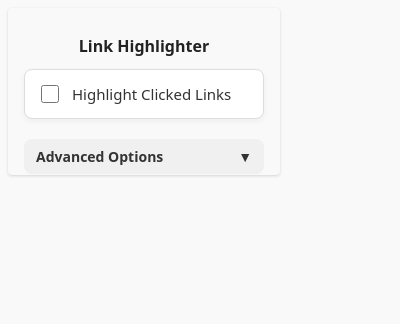
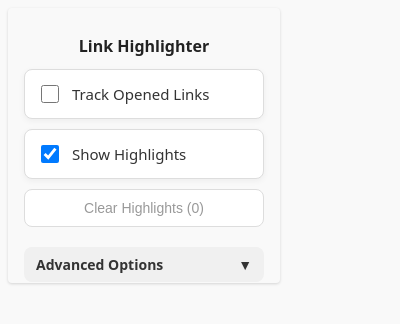
Before and after one commit to TiDeane/Link-Highlighter, a browser extension: page popup.html in a window 400 px wide. Drawn offline with Linux system fonts and the light colour scheme.

Commit message:
feat: separate track and show toggles, add clear highlights button

```diff
--- a/popup.html
+++ b/popup.html
@@ -6,11 +6,23 @@
 <body id="popup-body">
   <h1 class="popup-header">Link Highlighter</h1>
 
-  <!-- Main toggle for highlighting links -->
+  <!-- Whether newly opened links are saved -->
   <label class="toggle-container">
     <input type="checkbox" id="toggle">
-    <span>Highlight Clicked Links</span>
+    <span>Track Opened Links</span>
   </label>
+
+  <!-- Whether saved links are highlighted on pages -->
+  <label class="toggle-container">
+    <input type="checkbox" id="show-highlights">
+    <span>Show Highlights</span>
+  </label>
+
+  <!-- Clear saved links, with a confirmation step -->
+  <div class="clear-container">
+    <button type="button" id="clear">Clear Highlights (<span id="link-count">0</span>)</button>
+    <button type="button" id="clear-confirm" hidden>Are you sure?</button>
+  </div>
 
   <!-- Advanced Options -->
   <div class="advanced-options">
--- a/popup.js
+++ b/popup.js
@@ -1,25 +1,56 @@
 document.addEventListener('DOMContentLoaded', async () => {
   const toggle = document.getElementById('toggle');
+  const showToggle = document.getElementById('show-highlights');
+  const clearButton = document.getElementById('clear');
+  const clearConfirm = document.getElementById('clear-confirm');
+  const linkCount = document.getElementById('link-count');
   const normalizeQuery = document.getElementById('normalize-query');
   const normalizeHash = document.getElementById('normalize-hash');
 
   // Restore saved state
-  const { isActive, normalizeQueryParams, normalizeHashFragments } =
+  const { isActive, showHighlights, highlightList, normalizeQueryParams, normalizeHashFragments } =
     await chrome.storage.local.get({
       isActive: false,
+      showHighlights: true,
+      highlightList: [],
       normalizeQueryParams: true,
       normalizeHashFragments: true
     });
 
   toggle.checked = isActive;
+  showToggle.checked = showHighlights;
+  updateLinkCount(highlightList.length);
   normalizeQuery.checked = normalizeQueryParams;
   normalizeHash.checked = normalizeHashFragments;
 
   toggle.addEventListener('change', async () => {
-    if (toggle.checked) {
-      await chrome.storage.local.set({ isActive: true });
-    } else {
-      await chrome.storage.local.set({ highlightList: [], isActive: false });
+    await chrome.storage.local.set({ isActive: toggle.checked });
+  });
+
+  showToggle.addEventListener('change', async () => {
+    await chrome.storage.local.set({ showHighlights: showToggle.checked });
+  });
+
+  // First click reveals the confirmation (clicking again cancels), second button clears
+  clearButton.addEventListener('click', () => {
+    clearConfirm.hidden = !clearConfirm.hidden;
+  });
+
+  clearConfirm.addEventListener('click', async () => {
+    clearConfirm.hidden = true;
+    await chrome.storage.local.set({ highlightList: [] });
+  });
+
+  function updateLinkCount(count) {
+    linkCount.textContent = count;
+    clearButton.disabled = count === 0;
+    if (count === 0) clearConfirm.hidden = true;
+  }
+
+  // Keep the count current while the popup is open
+  chrome.storage.onChanged.addListener((changes, area) => {
+    if (area === 'local' && 'highlightList' in changes) {
+      updateLinkCount((changes.highlightList.newValue ?? []).length);
     }
   });
 
--- a/styles.css
+++ b/styles.css
@@ -46,6 +46,36 @@ label {
   cursor: pointer;
   user-select: none;
   font-size: 15px;
+}
+
+#popup-body .clear-container {
+  display: flex;
+  flex-direction: column;
+  gap: 6px;
+}
+
+#popup-body .clear-container button {
+  padding: 10px 12px;
+  font-size: 14px;
+  background: #fff;
+  border: 1px solid #ddd;
+  border-radius: 8px;
+  cursor: pointer;
+}
+
+#popup-body .clear-container button:hover:not(:disabled) {
+  background: #f0f0f0;
+}
+
+#popup-body .clear-container button:disabled {
+  color: #999;
+  cursor: default;
+}
+
+#popup-body #clear-confirm {
+  color: #c62828;
+  border-color: #c62828;
+  font-weight: bold;
 }
 
 .advanced-options {
```
Also changed, not shown: content.js (+10 -7 lines).
